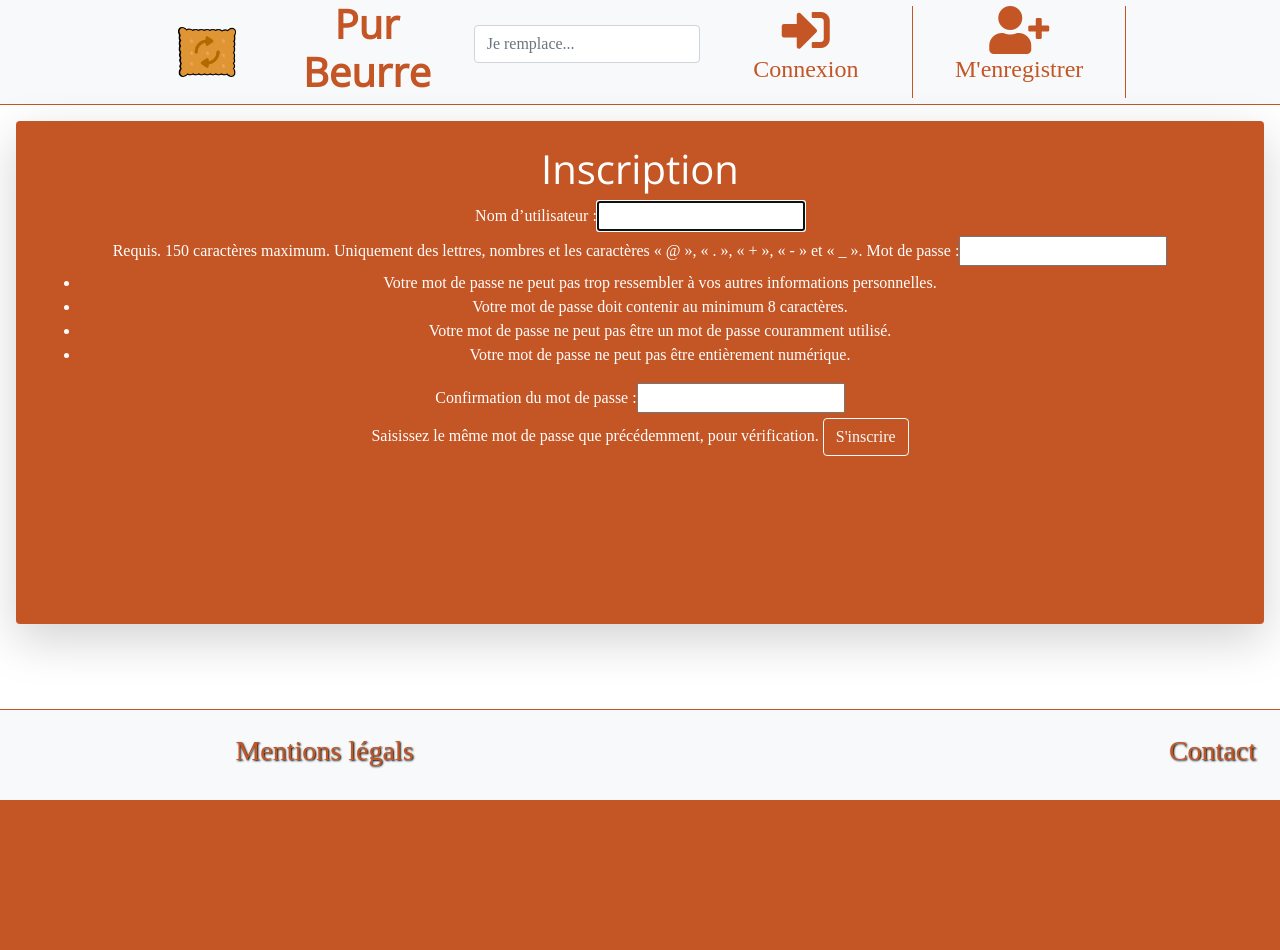
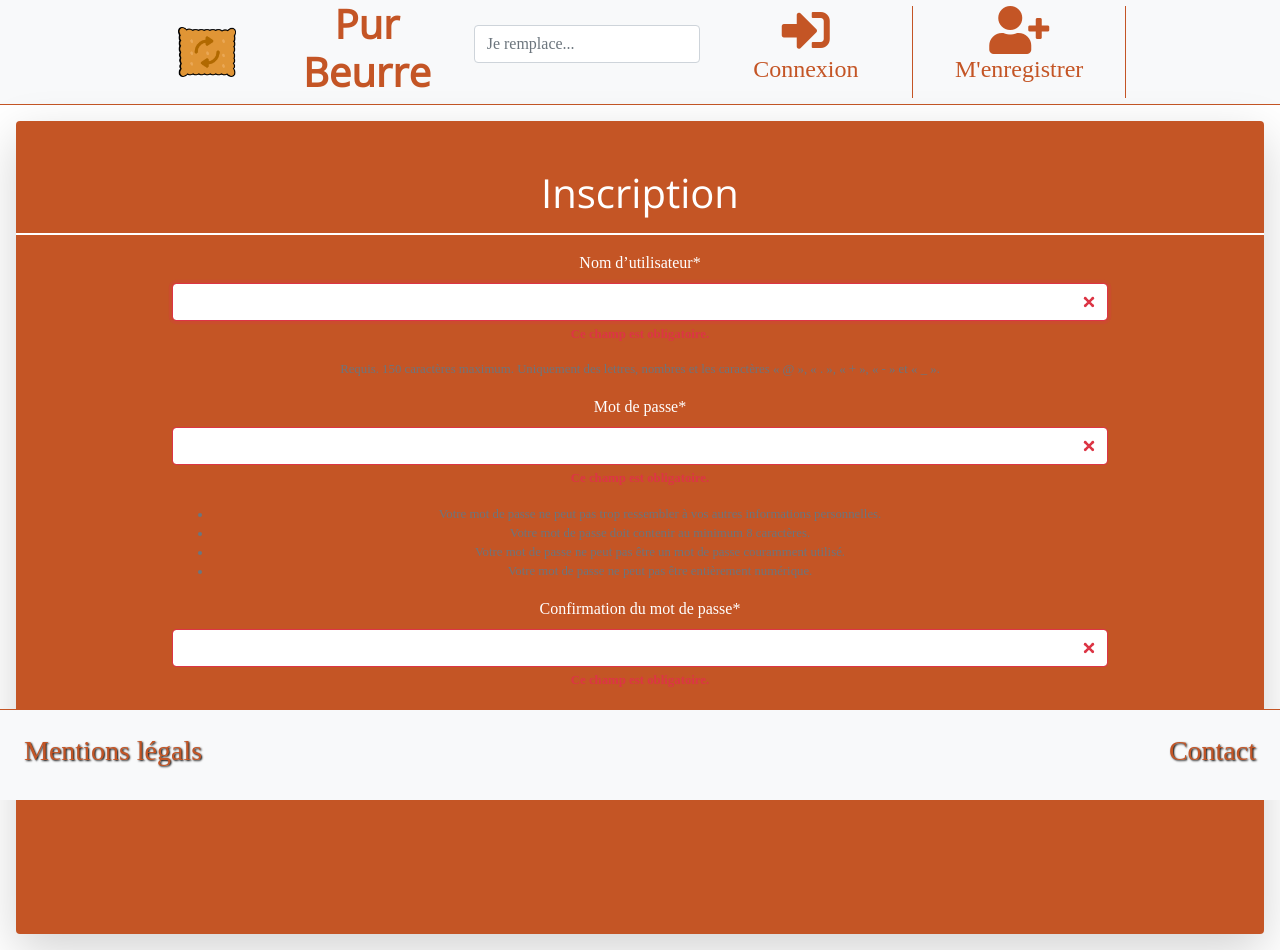
Before and after one commit to Wanbli83470/P8_ESTIVAL_THOMAS, a Django app: page /register in a window 1280 px wide. Before the commit the page ends 800 px from the top, so only its background shows below. Run offline with Django 3.2, Linux system fonts and the light colour scheme; style sheets or scripts are compiled from the project's sources; some libraries are stand-ins or nearby versions; some web fonts are replaced.

Commit message:
git commit -am "vue soutenance"

```diff
--- a/P8/static/P8/style.scss
+++ b/P8/static/P8/style.scss
@@ -1,3 +1,6 @@
+// Ligne commande == sass --watch style.scss:style.css
+
+
 $theme-colors: (
   "Rooibos_chocolat" : #C45525,
   "Moules_frites" : #345A61,
@@ -5,7 +8,6 @@ $theme-colors: (
   "Caramel_mou" : #DE9440,
   "Biscuit_trempé" : #E8A75D,
   "food" : #FFEBD6,
-
 );
 
 $titre-typo : "Open Sans", sans-serif;
--- a/P8/templates/P8/500.html
+++ b/P8/templates/P8/500.html
@@ -6,6 +6,6 @@
 
 {% block content %}
 
-<h1 class="text-center m-1">Nous sommes désolé, nous n'avons pas trouvé de substitut pour votre produit : <br> </h1>
+<h1 class="text-center m-1">Oups ! il semblerait que vous soyez perdu, pas d'inquiétude nous allons vous rediriger.. <br> </h1>
 
 {% endblock content %}
--- a/P8/templates/P8/Legal_Notice.html
+++ b/P8/templates/P8/Legal_Notice.html
@@ -5,7 +5,7 @@
 {% endblock title%}
 
 {% block content %}
-<div class="container-fluid"></div>
+	<div class="container m-2">
 		<h1 class="{{ var_color }}">Informations légales</h1>
 		<hr>
 		<p class="text-muted">Merci de lire attentivement les présentes modalités d'utilisation du présent site avant de le parcourir. En vous connectant sur ce site, vous acceptez
@@ -27,5 +27,5 @@
 		<hr>
 
 		<h3>Crédits</h3>
-
+	</div>
 {% endblock content %}
--- a/P8/templates/P8/base.html
+++ b/P8/templates/P8/base.html
@@ -135,7 +135,7 @@
   <div class="row mt-5 p-4 bg-light text-muted border-top border-{{ var_color }}">
     <div class="col-6">
       <a href="{% url 'Legal_Notice' %}">
-        <h3 style="text-shadow: 1px 1px 2px black;" class="text-left d-inline text-{{ var_color }}">Mentions légals</h3>
+        <h3 style="text-shadow: 1px 1px 2px black;" class="text-left text-{{ var_color }}">Mentions légals</h3>
       </a>
     </div>
     <div class="col-6">
--- a/P8/templates/P8/espace.html
+++ b/P8/templates/P8/espace.html
@@ -13,7 +13,7 @@
 </div>
 <div class="container-fluid p-3 text-white text-center">
     <div class="shadow-lg p-4 mb-4 bg-{{ var_color }} rounded">
-        <h2 class="font-italic">Voici votre adresse email : {{ user.email }}</h2>
+        <h2 class="font-italic">Voici votre adresse email : <strong>{{ user.email }}</strong> </h2>
     </div>
 </div>
 <hr>
--- a/P8/templates/P8/food_details.html
+++ b/P8/templates/P8/food_details.html
@@ -20,7 +20,7 @@
 
 <!--Link sheets OpenFoodFact-->
 
-<div class="w-75 bg-{{var_color}} text-center text-white mx-auto d-block btn mb-3"> <a class="text-white" href="{{ food.PRODUIT_URL }}"> <h2 class="text-white"> Voir la fiche d'OpenFoodFacts  </h2></a>
+<div class="w-75 bg-{{var_color}} text-center text-white mx-auto d-block btn mb-3"> <a target="_blank" class="text-white" href="{{ food.PRODUIT_URL }}"> <h2 class="text-white"> Voir la fiche d'OpenFoodFacts  </h2></a>
 </div>
 
 
--- a/P8/templates/P8/register.html
+++ b/P8/templates/P8/register.html
@@ -2,22 +2,30 @@
 {% extends "P8/base.html" %}
 
 {% block title%}
-    Legal_Notice
+    Register
 {% endblock title%}
-
+{% load crispy_forms_tags %}
 {% block content %}
 
 <div class="container-fluid p-3 text-white text-center">
-    <div class="shadow-lg p-4 mb-4 bg-{{ var_color }} rounded">
+    <div class="shadow-lg pt-5 bg-{{ var_color }} rounded">
     <h1>Inscription</h1>
+    <hr class="border border-white">
 
-        <form action="{% url 'register' %}" method="post">
+        <form class="w-75 text-center d-block mx-auto" action="{% url 'register' %}" method="post">
             {% csrf_token %}
-            {{ form }}
+            {{ form|crispy }}
 
-            <button type="submit" value="username" class="btn btn-outline-light">S'inscrire</button>
+            <button type="submit" value="username" class="btn btn-outline-light btn-lg">S'inscrire</button>
 
         </form>
+        {% if error %}
+        <hr class="border-white m-2">
+            <p > <strong> Inscription échoué, Prêtez attention à bien remplir les conditions </strong> </p>
+        {% else %}
+        {% endif %}
+
     <div>
+
 </div>
 {% endblock content %}
--- a/P8/views.py
+++ b/P8/views.py
@@ -144,22 +144,28 @@ def save(request, pk):
 
 def register(request):
     search_form = SearchForm()
+    error = False
+      # We post the registration form
+    if request.method == "POST":
+        form = UserCreationForm(request.POST)
+        if form.is_valid():  # if correct data, the user is saved.
+            form.save()
+            username = form.cleaned_data['username']
+            messages.success(request, f'Votre compte {username} est crée')
+            return redirect('/accueil')
 
-    form = UserCreationForm(request.POST)  # We post the registration form
-    if form.is_valid():  # if correct data, the user is saved.
-        form.save()
-        username = form.cleaned_data['username']
-        messages.success(request, f'Votre compte {username} est crée')
-        return redirect('/accueil')
+        else:
+            error = True
+            print(error)
+            print("Echec")
+    else:
+        form = UserCreationForm(request.POST)
 
-    else:
-        form = UserCreationForm()
-        print("Echec")
-
-    return render(request, 'P8/register.html', {'form': form, "var_color": var_color, 'search_form': search_form})
+    return render(request, 'P8/register.html', {'form': form, "var_color": var_color, 'search_form': search_form, 'error': error})
 
 
 def connexion(request):
+    search_form = SearchForm()
     global var_color
     error = False
     print("vue connexion")
@@ -182,7 +188,7 @@ def connexion(request):
     else:
         form = ConnexionForm()
 
-    return render(request, 'P8/connect.html', {'form': form, "var_color": var_color, 'error': error,})
+    return render(request, 'P8/connect.html', {'form': form, "var_color": var_color, 'error': error, "search_form": search_form})
 
 
 def deconnexion(request):
@@ -216,4 +222,6 @@ def user_products(request):
 
 # HTTP Error 400
 def server_error(request):
+    time.sleep(5)
+    return redirect('/accueil')
     return render(request, 'P8/500.html', {"var_color": var_color})
--- a/Pur_Beurre/urls.py
+++ b/Pur_Beurre/urls.py
@@ -18,7 +18,7 @@ from django.urls import path, include
 from django.conf.urls import (
 handler400, handler403, handler404, handler500
 )
-
+handler404 = 'P8.views.p_404_error'
 handler500 = 'P8.views.server_error'
 
 urlpatterns = [
```
Also changed, not shown: P8/templates/P8/connect.html (+4 -3 lines), P8/templates/P8/results.html (+3 -9 lines), P8/templates/P8/user_products.html (+7 -3 lines), Pur_Beurre/settings.py (+5 -7 lines), 2 other files. Lines whose indentation alone changed are shown as unchanged.
